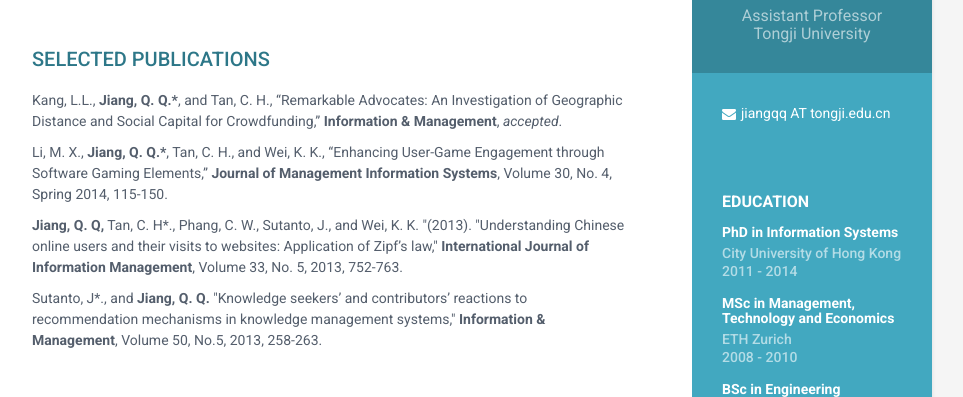
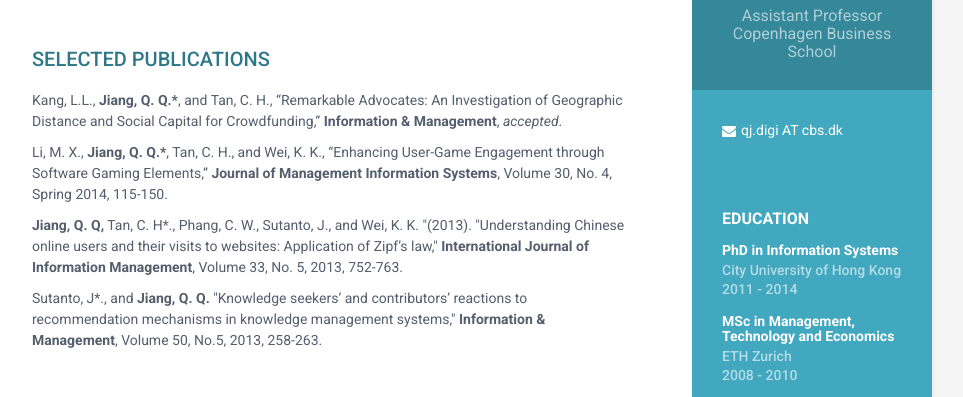
Before and after one commit to jiangqiqi77/jiangqiqi77.github.io, a plain HTML site: page index.html in a window 1280 px wide. Shown: the part 341-738 px from the top of the page, without its empty margins (188-1151 px from the left). Drawn offline with Linux system fonts and the light colour scheme.

Commit message:
Update index.html

```diff
--- a/index.html
+++ b/index.html
@@ -32,12 +32,12 @@
                 <img class="profile" src="assets/images/profile.png" alt="" />
                 <h1 class="name">Qiqi JIANG (姜祺琪)</h1>
                 <h3 class="tagline">Assistant Professor</h3>
-				<h3 class="tagline">Tongji University</h3>
+				<h3 class="tagline">Copenhagen Business School</h3>
             </div><!--//profile-container-->
 
             <div class="contact-container container-block">
                 <ul class="list-unstyled contact-list">
-                    <li class="email"><i class="fa fa-envelope"></i>jiangqq AT tongji.edu.cn</li>
+                    <li class="email"><i class="fa fa-envelope"></i>qj.digi AT cbs.dk</li>
 <!--                    <li class="phone"><i class="fa fa-phone"></i><a href="tel:0123 456 789">0123 456 789</a></li>
                     <li class="website"><i class="fa fa-globe"></i><a href="http://themes.3rdwavemedia.com/website-templates/free-responsive-website-template-for-developers/" target="_blank">portfoliosite.com</a></li>
                     <li class="linkedin"><i class="fa fa-linkedin"></i><a href="#" target="_blank">linkedin.com/in/alandoe</a></li>
```
